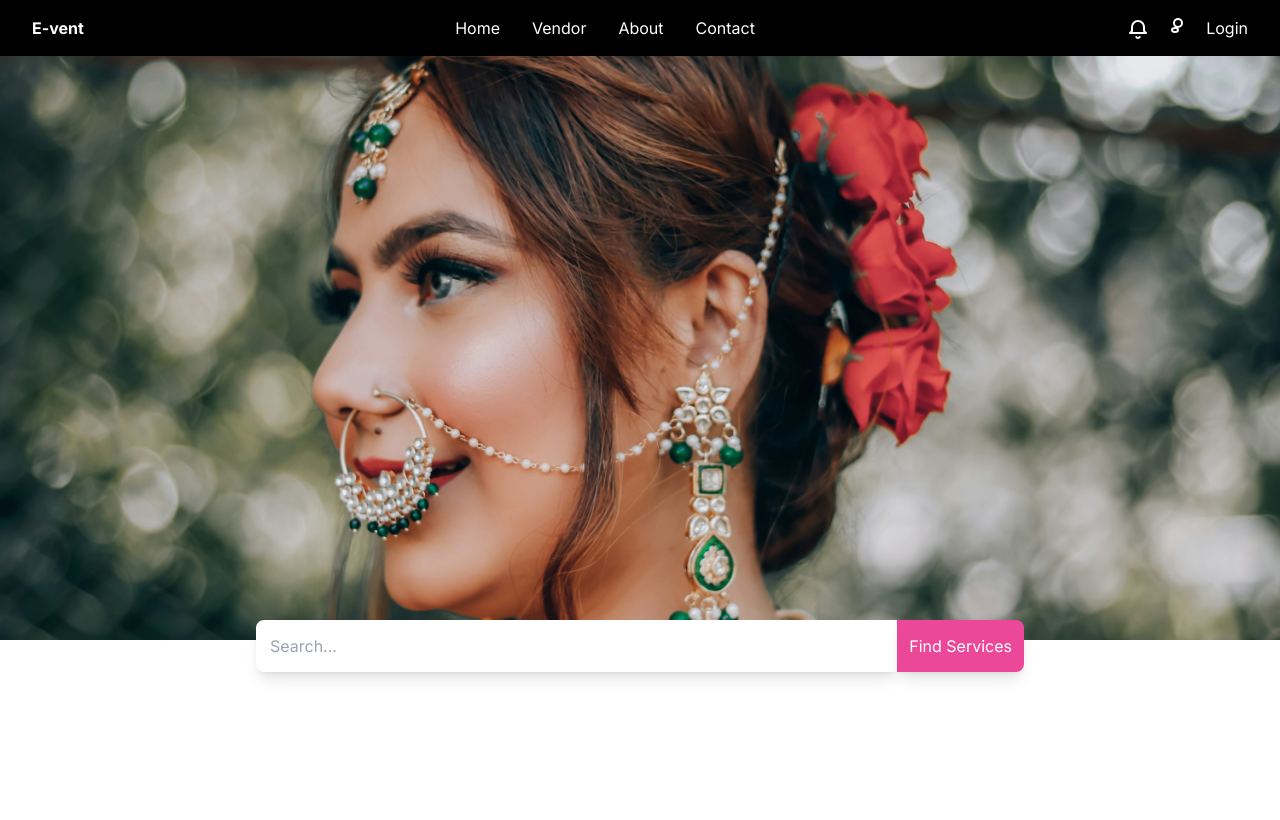
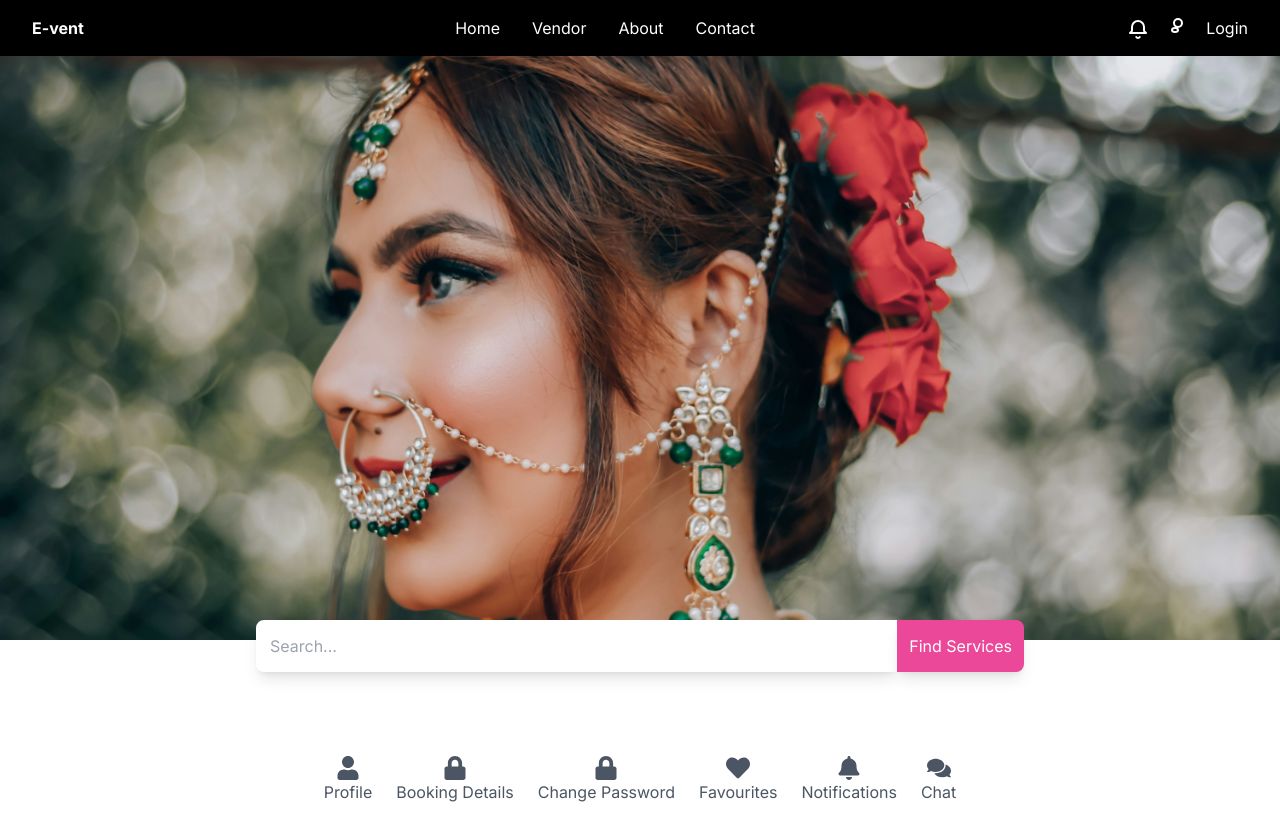
Before and after one commit to sanooj-sahadevan/E-vent-Project-II, a Next.js app in the folder Frontend/: page /profile in a window 1280 px wide. Built offline with nearby package versions, Linux system fonts and the light colour scheme.

Commit message:
on goining profile  ui

```diff
--- a/Frontend/app/(users)/profile/page.tsx
+++ b/Frontend/app/(users)/profile/page.tsx
@@ -1,11 +1,13 @@
 import Navbar from '@/components/Navbar'
 import React from 'react'
 import UserMain from '@/components/userMain'
+import UserProfile from '@/components/User/userprofile'
 const page = () => {
   return (
     <div>
       <Navbar/>
       <UserMain/>
+      <UserProfile/>
     </div>
   )
 }
--- /dev/null
+++ b/Frontend/components/User/userprofile.tsx
@@ -0,0 +1,51 @@
+// components/TopNavBar.tsx
+
+import { FaUser, FaLock, FaHeart, FaBell, FaComments } from 'react-icons/fa';
+import Link from 'next/link';
+
+const TopNavBar = () => {
+  return (
+<nav className="bg-white-100 p-4 shadow-md mt-[100px]">
+<ul className="flex space-x-6 justify-center">
+        <li>
+          <Link href="/profile" className="flex flex-col items-center text-gray-600 hover:text-pink-500">
+            <FaUser size={24} />
+            <span>Profile</span>
+          </Link>
+        </li>
+        <li>
+          <Link href="/booking-details" className="flex flex-col items-center text-gray-600 hover:text-pink-500">
+            <FaLock size={24} />
+            <span>Booking Details</span>
+          </Link>
+        </li>
+        <li>
+          <Link href="/change-password" className="flex flex-col items-center text-gray-600 hover:text-pink-500">
+            <FaLock size={24} />
+            <span>Change Password</span>
+          </Link>
+        </li>
+        <li>
+          <Link href="/favourites" className="flex flex-col items-center text-gray-600 hover:text-pink-500">
+            <FaHeart size={24} />
+            <span>Favourites</span>
+          </Link>
+        </li>
+        <li>
+          <Link href="/notifications" className="flex flex-col items-center text-gray-600 hover:text-pink-500">
+            <FaBell size={24} />
+            <span>Notifications</span>
+          </Link>
+        </li>
+        <li>
+          <Link href="/chat" className="flex flex-col items-center text-gray-600 hover:text-pink-500">
+            <FaComments size={24} />
+            <span>Chat</span>
+          </Link>
+        </li>
+      </ul>
+    </nav>
+  );
+};
+
+export default TopNavBar;
--- a/Frontend/components/User/vendorProfile.tsx
+++ b/Frontend/components/User/vendorProfile.tsx
@@ -2,6 +2,8 @@
 'use client';
 import React from "react";
 import { useRouter } from "next/navigation";
+import { toast, ToastContainer } from "react-toastify";
+import "react-toastify/dist/ReactToastify.css";
 
 interface Vendor {
     image: string | undefined;
@@ -31,9 +33,9 @@ const VendorsPage: React.FC = () => {
     const router = useRouter();
 
     return (
-    <div className="container mx-auto p-6">
+        <div className="max-w-7xl mx-auto px-4 py-6 mt-12">
             {/* Header */}
-      <div className="relative bg-gray-100 p-6 rounded-lg shadow-md">
+            <div className="relative p-6 rounded-lg mb-[70px] mt-[71px]">
                 <div
                     className="absolute inset-0 bg-cover bg-center"
                     style={{ backgroundImage: `url('/vendor-bg.jpg')` }}
@@ -46,37 +48,57 @@ const VendorsPage: React.FC = () => {
                     />
                     <div>
                         <h1 className="text-2xl font-semibold">{vendorData.vendorname}</h1>
-            <p>{vendorData.email}</p>
-            <p>{vendorData.state}</p>
+                        <p className="text-sm text-gray-600">{vendorData.email}</p>
                     </div>
                 </div>
+
+                <div className="relative z-10 flex items-center mt-4">
+                    {/* Location symbol and state */}
+                    <svg
+                        xmlns="http://www.w3.org/2000/svg"
+                        className="h-5 w-5 text-gray-500 mr-2"
+                        fill="none"
+                        viewBox="0 0 24 24"
+                        stroke="currentColor"
+                    >
+                        <path
+                            strokeLinecap="round"
+                            strokeLinejoin="round"
+                            strokeWidth="2"
+                            d="M12 11c1.656 0 3-1.343 3-3s-1.344-3-3-3-3 1.343-3 3 1.344 3 3 3zm0 0c-3.313 0-6 2.687-6 6 0 2.875 4.438 6.375 6 6.375S18 19.875 18 17c0-3.313-2.687-6-6-6z"
+                        />
+                    </svg>
+                    <p className="text-gray-700">{vendorData.state}</p>
+                </div>
+
                 <div className="absolute right-6 top-6 flex space-x-4 z-10">
-          <button className="px-4 py-2 bg-pink-500 text-white rounded">Chat</button>
-          <button className="px-4 py-2 bg-black text-white rounded">Call</button>
+                    <button className="px-4 py-2 bg-buttonBg text-white rounded">Book Now</button>
+                    <button className="px-4 py-2 bg-buttonBg text-white rounded">Chat With Us</button>
+                    <button className="px-4 py-2 bg-buttonBg text-white rounded">Check Availability</button>
                 </div>
             </div>
 
             {/* Categories */}
-      <div className="mt-6 grid grid-cols-1 md:grid-cols-3 gap-4">
+            <div className="grid grid-cols-1 md:grid-cols-3 gap-4 mb-[70px] mt-[71px]">
                 <div className="bg-gray-100 p-4 rounded-md shadow">
                     <h3 className="text-lg font-semibold">Platinum</h3>
                     <p>
-            Lorem ipsum dolor sit amet, consectetur adipiscing elit. Nullam
-            volutpat eros non urna fermentum.
+                        Lorem ipsum dolor sit amet, consectetur adipiscing elit. Nullam volutpat
+                        eros non urna fermentum.
                     </p>
                 </div>
                 <div className="bg-yellow-100 p-4 rounded-md shadow">
                     <h3 className="text-lg font-semibold">Gold</h3>
                     <p>
-            Lorem ipsum dolor sit amet, consectetur adipiscing elit. Nullam
-            volutpat eros non urna fermentum.
+                        Lorem ipsum dolor sit amet, consectetur adipiscing elit. Nullam volutpat
+                        eros non urna fermentum.
                     </p>
                 </div>
                 <div className="bg-gray-200 p-4 rounded-md shadow">
                     <h3 className="text-lg font-semibold">Silver</h3>
                     <p>
-            Lorem ipsum dolor sit amet, consectetur adipiscing elit. Nullam
-            volutpat eros non urna fermentum.
+                        Lorem ipsum dolor sit amet, consectetur adipiscing elit. Nullam volutpat
+                        eros non urna fermentum.
                     </p>
                 </div>
             </div>
@@ -84,7 +106,7 @@ const VendorsPage: React.FC = () => {
             {/* Photos */}
             <div className="mt-8">
                 <h2 className="text-xl font-semibold">Photos</h2>
-        <div className="grid grid-cols-3 gap-4 mt-4">
+                <div className="grid grid-cols-4 gap-4 mt-4">
                     {vendorData.photos.map((photo, index) => (
                         <img
                             key={index}
@@ -94,13 +116,17 @@ const VendorsPage: React.FC = () => {
                         />
                     ))}
                 </div>
-        <button className="mt-4 px-4 py-2 bg-red-500 text-white rounded">View More</button>
+                <div className="flex justify-center">
+                    <button className="mt-4 px-4 py-2 bg-buttonBg text-white rounded">
+                        View More
+                    </button>
+                </div>
             </div>
 
             {/* Reviews */}
-      <div className="mt-8">
+            <div className=" mb-[70px] mt-[71px]">
                 <h2 className="text-xl font-semibold">Reviews</h2>
-        <div className="space-y-4 mt-4">
+                <div className="grid grid-cols-1 md:grid-cols-2 gap-4 mt-4">
                     {vendorData.reviews.map((review, index) => (
                         <div key={index} className="p-4 bg-gray-100 rounded-md shadow-md">
                             <div className="flex justify-between">
@@ -116,11 +142,16 @@ const VendorsPage: React.FC = () => {
                         </div>
                     ))}
                 </div>
-        <div className="mt-6 flex space-x-4">
-          <button className="px-4 py-2 bg-pink-500 text-white rounded">Write a Review</button>
-          <button className="px-4 py-2 bg-red-500 text-white rounded">View All</button>
+                <div className="mt-6 flex justify-center space-x-4">
+                    {/* <button className="px-4 py-2  bg-buttonBg text-white rounded">
+                        Write a Review
+                    </button> */}
+                    <button className="px-4 py-2  bg-buttonBg text-white rounded">
+                        View All
+                    </button>
                 </div>
             </div>
+
         </div>
     );
 };
--- a/Frontend/components/User/vendorlist.tsx
+++ b/Frontend/components/User/vendorlist.tsx
@@ -3,6 +3,10 @@
 import React, { useEffect, useState } from "react";
 import { allVendorAPI } from "@/services/userApi";
 import { useRouter } from "next/navigation";
+import { toast, ToastContainer } from "react-toastify";
+import "react-toastify/dist/ReactToastify.css";
+
+
 
 interface Vendor {
     image: string | undefined;
```
Also changed, not shown: 1 other file (tests, documents, lock files or other folders). Lines whose indentation alone changed are shown as unchanged.
